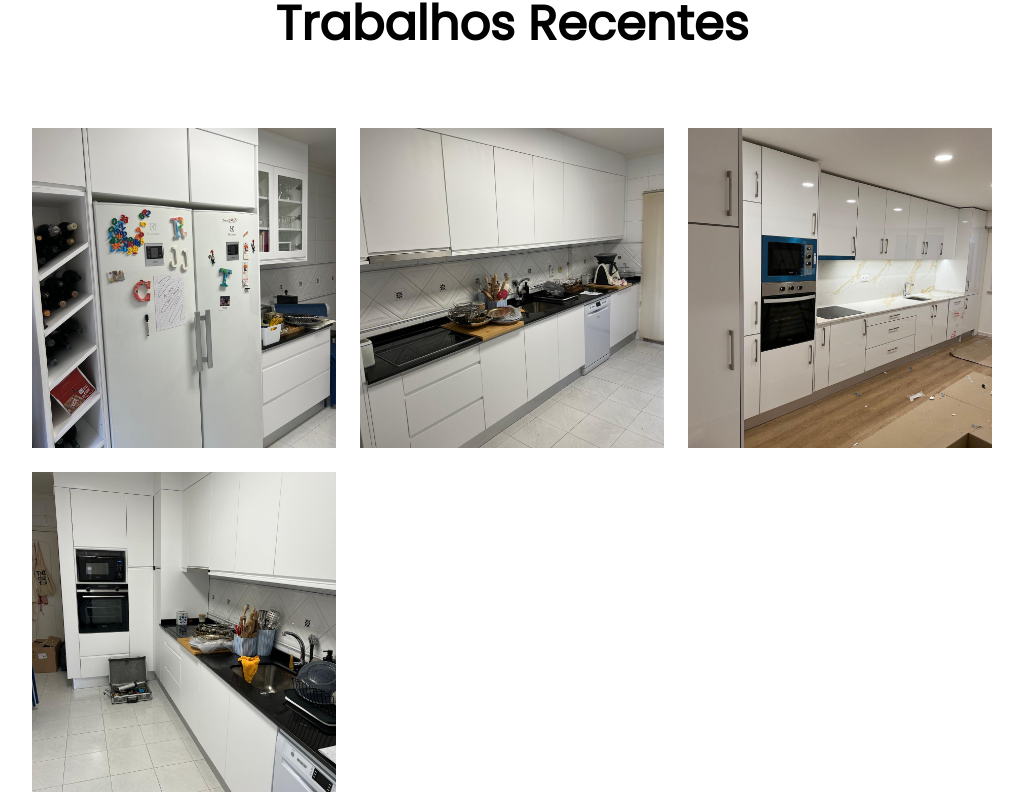
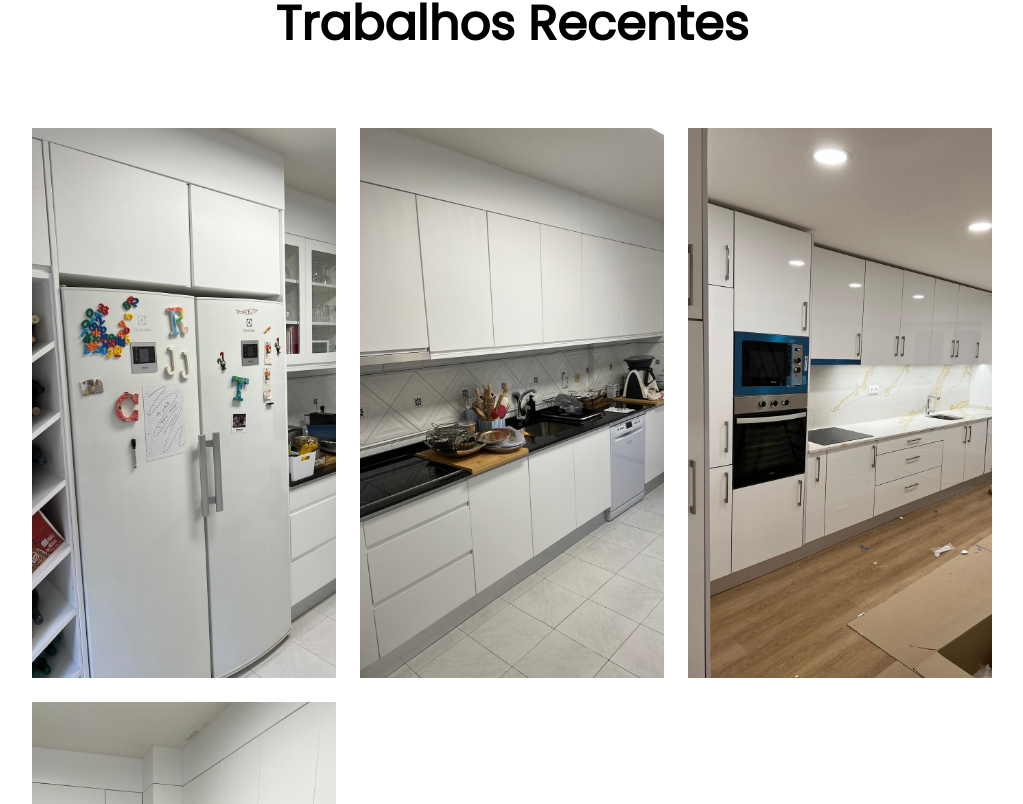
Before and after one commit to EvandrooViegas/moveisluxury, a Next.js app: page / in a window 1280 px wide. Shown: the part 956-1760 px from the top of the page, without its empty margins (128-1151 px from the left). Built offline with nearby package versions, Linux system fonts and the light colour scheme.

Commit message:
changed more info

```diff
--- a/components/sections/Gallery/index.tsx
+++ b/components/sections/Gallery/index.tsx
@@ -3,7 +3,7 @@ import SectionContainer from "../../SectionContainer";
 import AnimateElement from "@/components/AnimateElement";
 import Image from "next/image";
 
-const arr = Array(9).fill(0);
+const arr = Array(4).fill(0);
 export default function Gallery() {
   return (
     <SectionContainer id="gallery" className="space-y-20">
@@ -12,18 +12,11 @@ export default function Gallery() {
         <span className="font-bold  text-5xl capitalize">Trabalhos recentes</span>
       </AnimateElement>
       <div className="md:grid md:grid-cols-3 flex flex-col gap-6">
-          <div className="relative w-full h-80">
-            <Image src="/portfolio/1.jpeg" alt="Imagem" className="object-cover" fill />
+        {arr.map((i, idx) => (
+          <div className="relative w-full md:h-[550px] h-80" key={idx}>
+            <Image src={`/portfolio/${idx + 1}.jpeg`} className="object-cover" alt="Imagem" fill />
           </div>
-          <div className="relative w-full h-80">
-            <Image src="/portfolio/2.jpeg" alt="Imagem" className="object-cover" fill />
-          </div>
-          <div className="relative w-full h-80">
-            <Image src="/portfolio/3.jpeg" alt="Imagem" className="object-cover" fill />
-          </div>
-          <div className="relative w-full h-80">
-            <Image src="/portfolio/4.jpeg" alt="Imagem" className="object-cover" fill />
-          </div>
+        ))}
       </div>
     </SectionContainer>
   );
```
